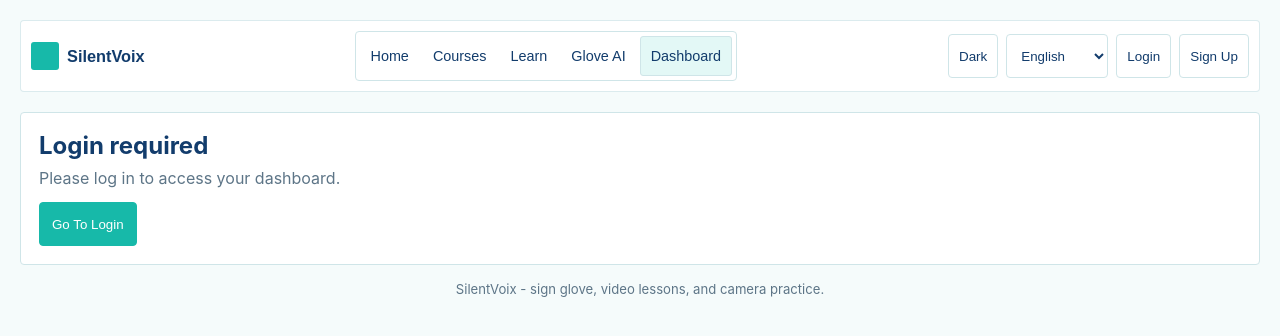
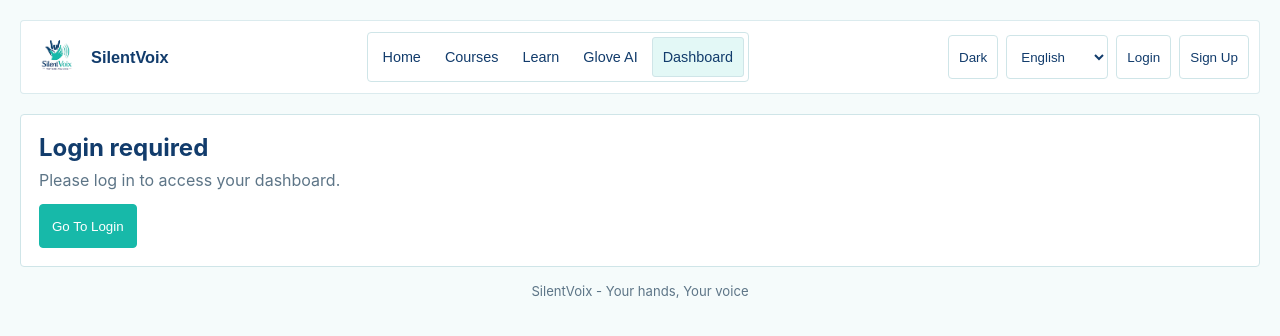
Before and after one commit to NT101-lc/silentVoix-customer, a React app in the folder frontend/: page /dashboard in a window 1280 px wide. Shown: the top 336 px of the page. Built offline with nearby package versions, Linux system fonts and the light colour scheme; no server answers; the HTML template or start-up script is replaced by a standard one.

Commit message:
logo and stuff

```diff
--- a/frontend/src/App.css
+++ b/frontend/src/App.css
@@ -109,11 +109,11 @@
   min-height: 44px;
 }
 
-.brand-dot {
-  width: 28px;
-  height: 28px;
-  border-radius: 3px;
-  background: var(--accent);
+.brand-logo {
+  width: 52px;
+  height: 52px;
+  object-fit: contain;
+  flex: 0 0 auto;
 }
 
 .nav {
--- a/frontend/src/components/Topbar.jsx
+++ b/frontend/src/components/Topbar.jsx
@@ -1,3 +1,5 @@
+import silentVoixLogo from '../assets/silentvoix-logo.png';
+
 function Topbar({ t, lang, theme, currentRoute, user, onLangChange, onThemeChange, onNavigate }) {
   const navItems = [
     { key: 'home', label: t.navHome, path: '/' },
@@ -10,7 +12,7 @@
   return (
     <header className="topbar">
       <button className="brand brand-button" onClick={() => onNavigate('/')}>
-        <span className="brand-dot" aria-hidden="true" />
+        <img className="brand-logo" src={silentVoixLogo} alt="" aria-hidden="true" />
         {t.brand}
       </button>
 
--- a/frontend/src/data/content.js
+++ b/frontend/src/data/content.js
@@ -108,7 +108,7 @@
     selectSignLabel: 'Select sign',
     selectedSignLabel: 'Selected sign',
     courseImageAlt: 'Person practicing a clear hand gesture with assistive technology',
-    footer: 'SilentVoix - sign glove, video lessons, and camera practice.'
+    footer: 'SilentVoix - Your hands, Your voice'
   },
   vi: {
     brand: 'SilentVoix',
@@ -219,7 +219,7 @@
     selectSignLabel: 'Chọn ký hiệu',
     selectedSignLabel: 'Ký hiệu đang chọn',
     courseImageAlt: 'Người dùng luyện cử chỉ tay rõ ràng với công nghệ hỗ trợ',
-    footer: 'SilentVoix - sign glove, video bài học và luyện tập camera.'
+    footer: 'SilentVoix - Your hands, Your voice'
   }
 };
 
```
Also changed, not shown: frontend/src/assets/silentvoix-logo.png (added).
